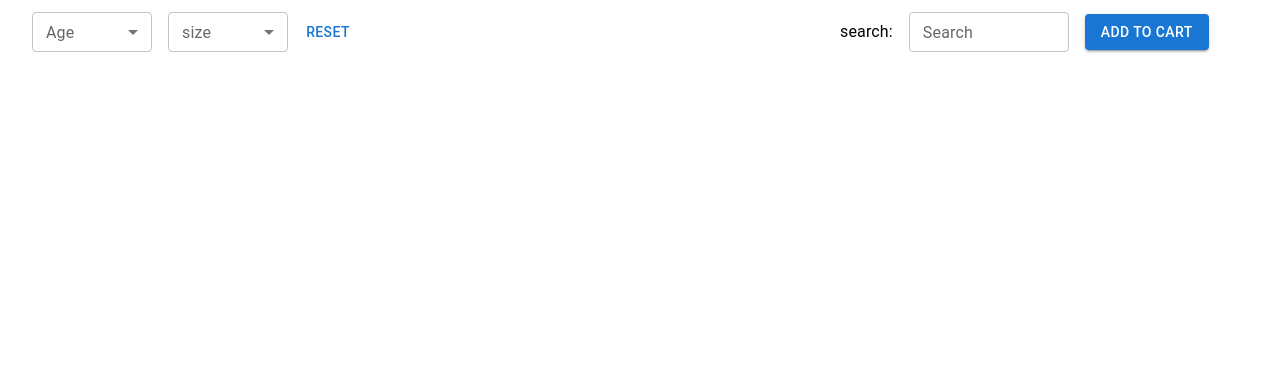
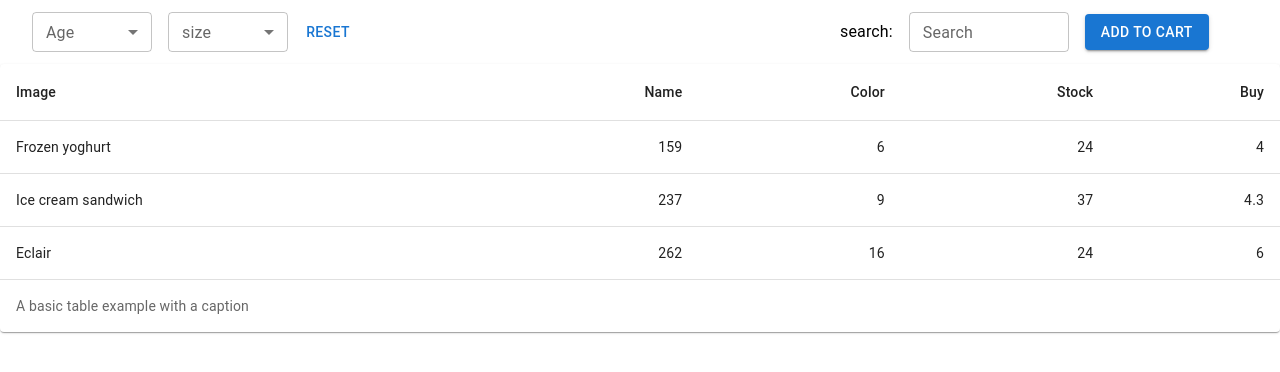
Before and after one commit to saif8983/internship-toothsi, a React (Create React App) app: page / in a window 1280 px wide. Shown: the top 372 px of the page. Built offline with nearby package versions, Linux system fonts and the light colour scheme.

Commit message:
table home started

```diff
--- a/src/App.css
+++ b/src/App.css
@@ -1,38 +1,3 @@
 .App {
   text-align: start;
 }
-
-.App-logo {
-  height: 40vmin;
-  pointer-events: none;
-}
-
-@media (prefers-reduced-motion: no-preference) {
-  .App-logo {
-    animation: App-logo-spin infinite 20s linear;
-  }
-}
-
-.App-header {
-  background-color: #282c34;
-  min-height: 100vh;
-  display: flex;
-  flex-direction: column;
-  align-items: center;
-  justify-content: center;
-  font-size: calc(10px + 2vmin);
-  color: white;
-}
-
-.App-link {
-  color: #61dafb;
-}
-
-@keyframes App-logo-spin {
-  from {
-    transform: rotate(0deg);
-  }
-  to {
-    transform: rotate(360deg);
-  }
-}
--- a/src/components/TableOfProducts.jsx
+++ b/src/components/TableOfProducts.jsx
@@ -1,11 +1,50 @@
-import React from 'react';
+import * as React from 'react';
+import Table from '@mui/material/Table';
+import TableBody from '@mui/material/TableBody';
+import TableCell from '@mui/material/TableCell';
+import TableContainer from '@mui/material/TableContainer';
+import TableHead from '@mui/material/TableHead';
+import TableRow from '@mui/material/TableRow';
+import Paper from '@mui/material/Paper';
 
-const TableOfProducts = () => {
-    return (
-        <div>
-
-        </div>
-    );
+function createData(name, calories, fat, carbs, protein) {
+  return { name, calories, fat, carbs, protein };
 }
 
-export default TableOfProducts;
+const rows = [
+  createData('Frozen yoghurt', 159, 6.0, 24, 4.0),
+  createData('Ice cream sandwich', 237, 9.0, 37, 4.3),
+  createData('Eclair', 262, 16.0, 24, 6.0),
+];
+
+export default function AcccessibleTable() {
+  return (
+    <TableContainer component={Paper}>
+      <Table sx={{ minWidth: 650 }} aria-label="caption table">
+        <caption>A basic table example with a caption</caption>
+        <TableHead>
+          <TableRow>
+            <TableCell>Image</TableCell>
+            <TableCell align="right">Name</TableCell>
+            <TableCell align="right">Color</TableCell>
+            <TableCell align="right">Stock</TableCell>
+            <TableCell align="right">Buy</TableCell>
+          </TableRow>
+        </TableHead>
+        <TableBody>
+          {rows.map((row) => (
+            <TableRow key={row.name}>
+              <TableCell component="th" scope="row">
+                {row.name}
+              </TableCell>
+              <TableCell align="right">{row.calories}</TableCell>
+              <TableCell align="right">{row.fat}</TableCell>
+              <TableCell align="right">{row.carbs}</TableCell>
+              <TableCell align="right">{row.protein}</TableCell>
+            </TableRow>
+          ))}
+        </TableBody>
+      </Table>
+    </TableContainer>
+  );
+}
```
